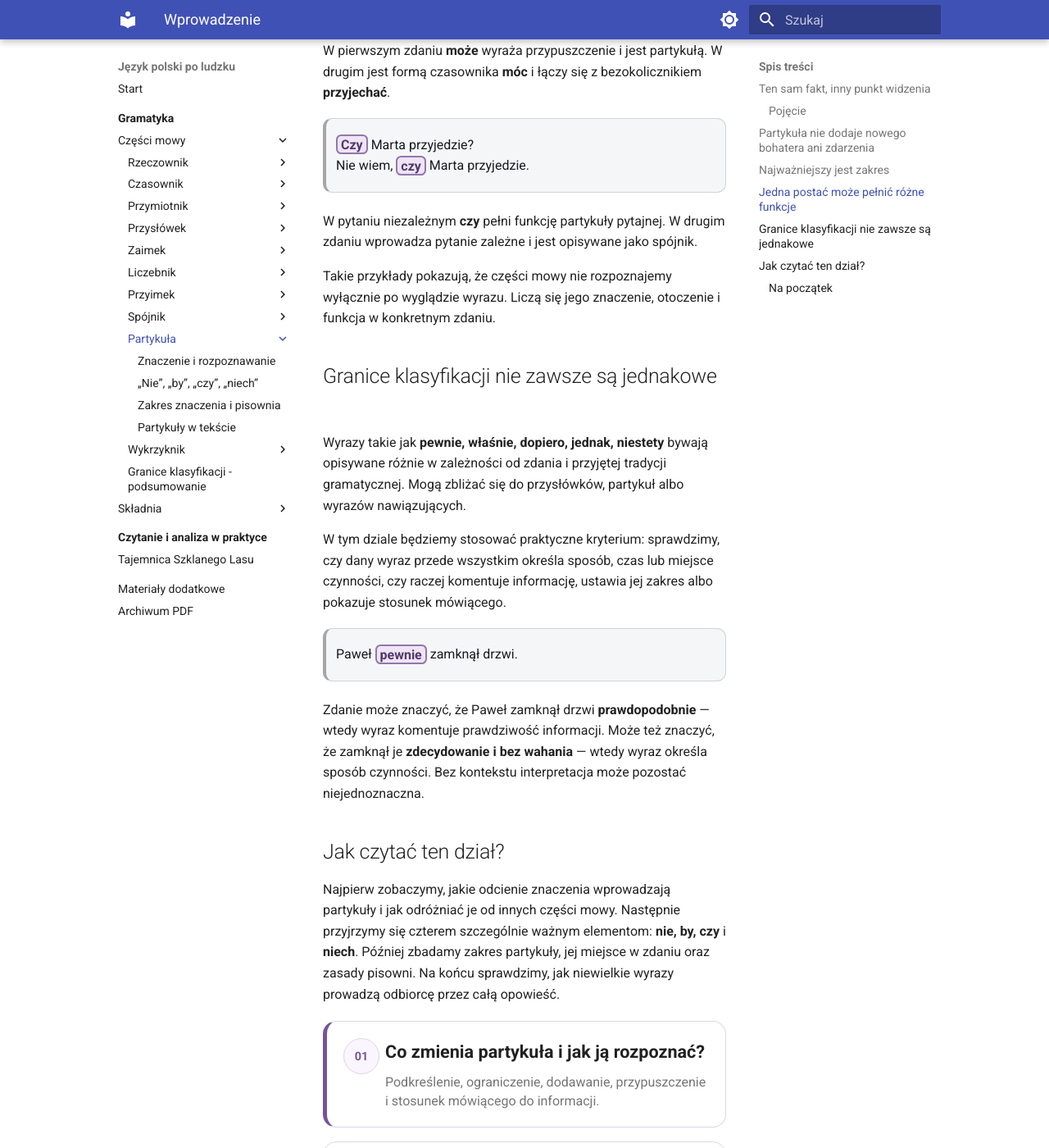
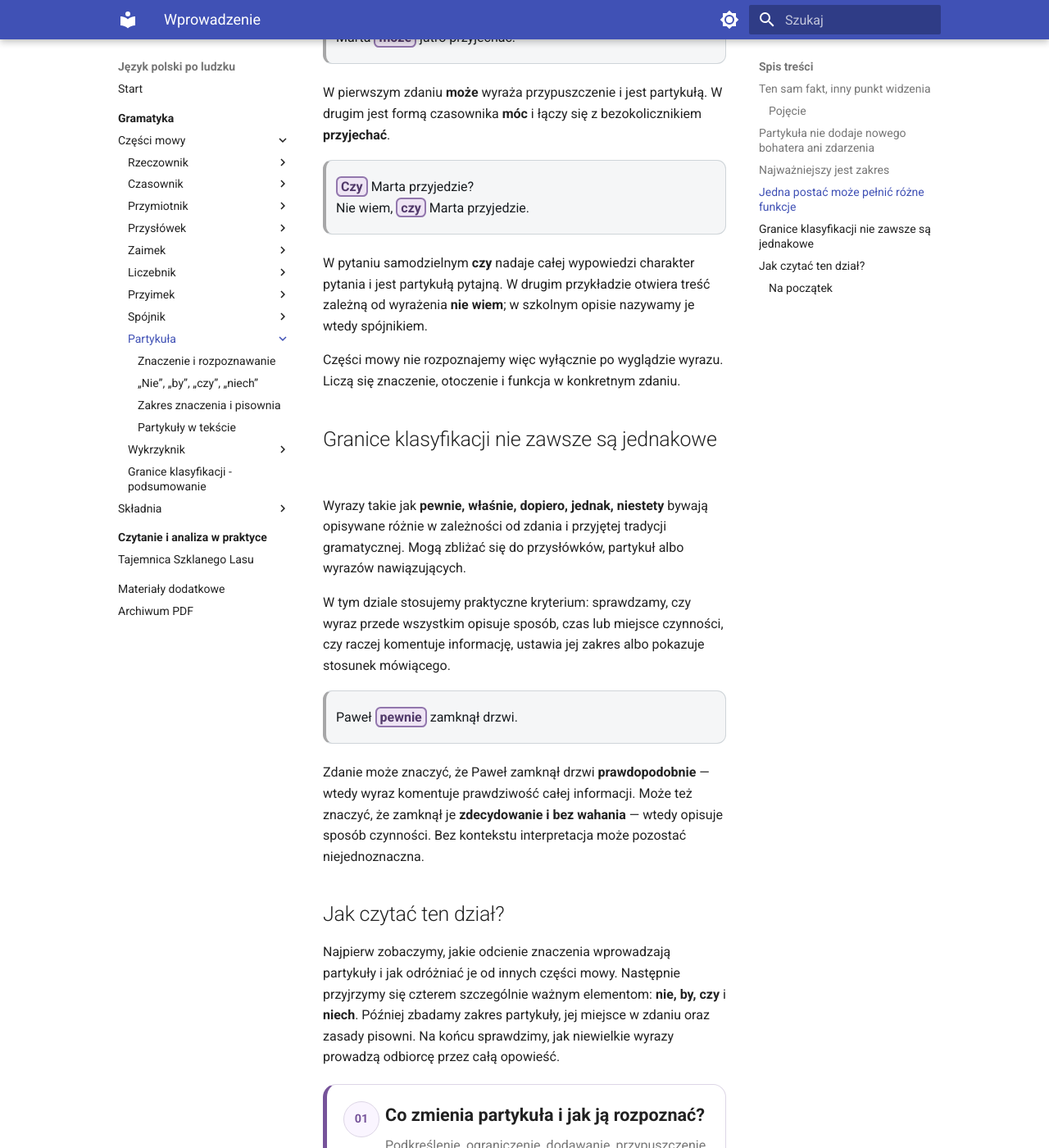
Before and after one commit to dchorazkiewicz/SP_JP, an MkDocs documentation site: the page built from docs/gramatyka/czesci-mowy/partykula/index.md, in a window 1280 px wide and 1400 px high, scrolled down 2559 px. Shown: the whole window at 82% size. Built offline with MkDocs 1.6.1 and Material for MkDocs 9.7.7, drawn with Linux system fonts in a browser that asks for light colours; some of the changed text lies outside the part shown.

Commit message:
Uprość język składniowy we wprowadzeniu do partykuły

```diff
--- a/docs/gramatyka/czesci-mowy/partykula/index.md
+++ b/docs/gramatyka/czesci-mowy/partykula/index.md
@@ -46,13 +46,13 @@
 
 Wyraz **nawet** nie nazywa osobnej czynności. Nadal chodzi o przeczytanie raportu. Partykuła pokazuje jednak, że mówiący uważa tę czynność za nieoczekiwaną albo szczególnie godną uwagi.
 
-Podobnie w zdaniu:
+Podobnie:
 
 > Paweł <span class="indecl-focus">też</span> przyszedł na spotkanie.
 
-**Też** nie nazywa kolejnej osoby. Informuje, że Paweł dołącza do osób, o których podobną informację można już było powiedzieć.
+**Też** nie wprowadza nowej osoby do zdania. Informuje, że o Pawle można powiedzieć to samo, co wcześniej o kimś innym.
 
-Partykuła zwykle nie jest więc samodzielnym członem zdania takim jak podmiot, dopełnienie lub okolicznik. Działa na inną część wypowiedzi i zmienia sposób jej odczytania.
+Partykuła nie nazywa więc osoby, rzeczy ani okoliczności. Działa na gotowy fragment wypowiedzi i zmienia sposób jego odczytania. W późniejszym dziale składni nazwiemy dokładniej zadania takich elementów jak osoba, o której mówimy, przedmiot czynności czy informacja o miejscu i czasie.
 
 ## Najważniejszy jest zakres
 
@@ -62,7 +62,7 @@
 
 W pierwszym zdaniu ograniczenie dotyczy osoby: nikt poza Martą nie przeczytał raportu. W drugim dotyczy czynności: Marta przeczytała dokument, ale go nie poprawiała ani nie omawiała. W trzecim obejmuje przedmiot czynności: przeczytała raport, lecz nie załączniki.
 
-Sama obecność partykuły nie wystarcza więc do wyjaśnienia znaczenia. Trzeba ustalić, **który fragment wypowiedzi znajduje się w jej zasięgu**.
+Fragment informacji, którego sens zmienia partykuła, nazywamy jej **zakresem**. Nie wystarczy więc znaleźć partykułę; trzeba jeszcze ustalić, czego dokładnie dotyczy.
 
 ## Jedna postać może pełnić różne funkcje
 
@@ -74,19 +74,19 @@
 > <span class="indecl-focus">Czy</span> Marta przyjedzie?
 > Nie wiem, <span class="indecl-focus">czy</span> Marta przyjedzie.
 
-W pytaniu niezależnym **czy** pełni funkcję partykuły pytajnej. W drugim zdaniu wprowadza pytanie zależne i jest opisywane jako spójnik.
+W pytaniu samodzielnym **czy** nadaje całej wypowiedzi charakter pytania i jest partykułą pytajną. W drugim przykładzie otwiera treść zależną od wyrażenia **nie wiem**; w szkolnym opisie nazywamy je wtedy spójnikiem.
 
-Takie przykłady pokazują, że części mowy nie rozpoznajemy wyłącznie po wyglądzie wyrazu. Liczą się jego znaczenie, otoczenie i funkcja w konkretnym zdaniu.
+Części mowy nie rozpoznajemy więc wyłącznie po wyglądzie wyrazu. Liczą się znaczenie, otoczenie i funkcja w konkretnym zdaniu.
 
 ## Granice klasyfikacji nie zawsze są jednakowe
 
 Wyrazy takie jak **pewnie, właśnie, dopiero, jednak, niestety** bywają opisywane różnie w zależności od zdania i przyjętej tradycji gramatycznej. Mogą zbliżać się do przysłówków, partykuł albo wyrazów nawiązujących.
 
-W tym dziale będziemy stosować praktyczne kryterium: sprawdzimy, czy dany wyraz przede wszystkim określa sposób, czas lub miejsce czynności, czy raczej komentuje informację, ustawia jej zakres albo pokazuje stosunek mówiącego.
+W tym dziale stosujemy praktyczne kryterium: sprawdzamy, czy wyraz przede wszystkim opisuje sposób, czas lub miejsce czynności, czy raczej komentuje informację, ustawia jej zakres albo pokazuje stosunek mówiącego.
 
 > Paweł <span class="indecl-focus">pewnie</span> zamknął drzwi.
 
-Zdanie może znaczyć, że Paweł zamknął drzwi **prawdopodobnie** — wtedy wyraz komentuje prawdziwość informacji. Może też znaczyć, że zamknął je **zdecydowanie i bez wahania** — wtedy wyraz określa sposób czynności. Bez kontekstu interpretacja może pozostać niejednoznaczna.
+Zdanie może znaczyć, że Paweł zamknął drzwi **prawdopodobnie** — wtedy wyraz komentuje prawdziwość całej informacji. Może też znaczyć, że zamknął je **zdecydowanie i bez wahania** — wtedy opisuje sposób czynności. Bez kontekstu interpretacja może pozostać niejednoznaczna.
 
 ## Jak czytać ten dział?
 
```
Also changed, not shown: other parts of docs/gramatyka/czesci-mowy/partykula/index.md (+2 -2 lines).
